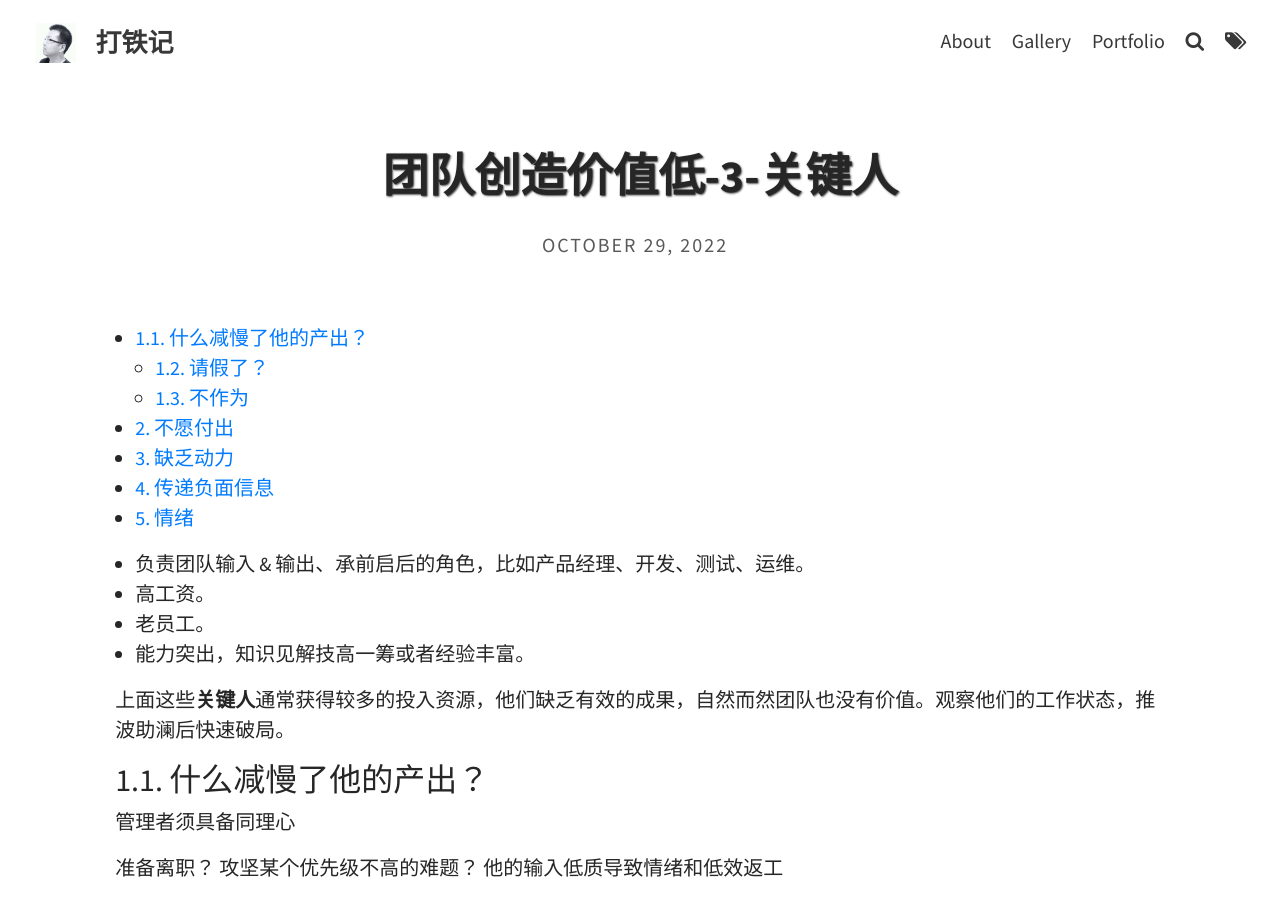
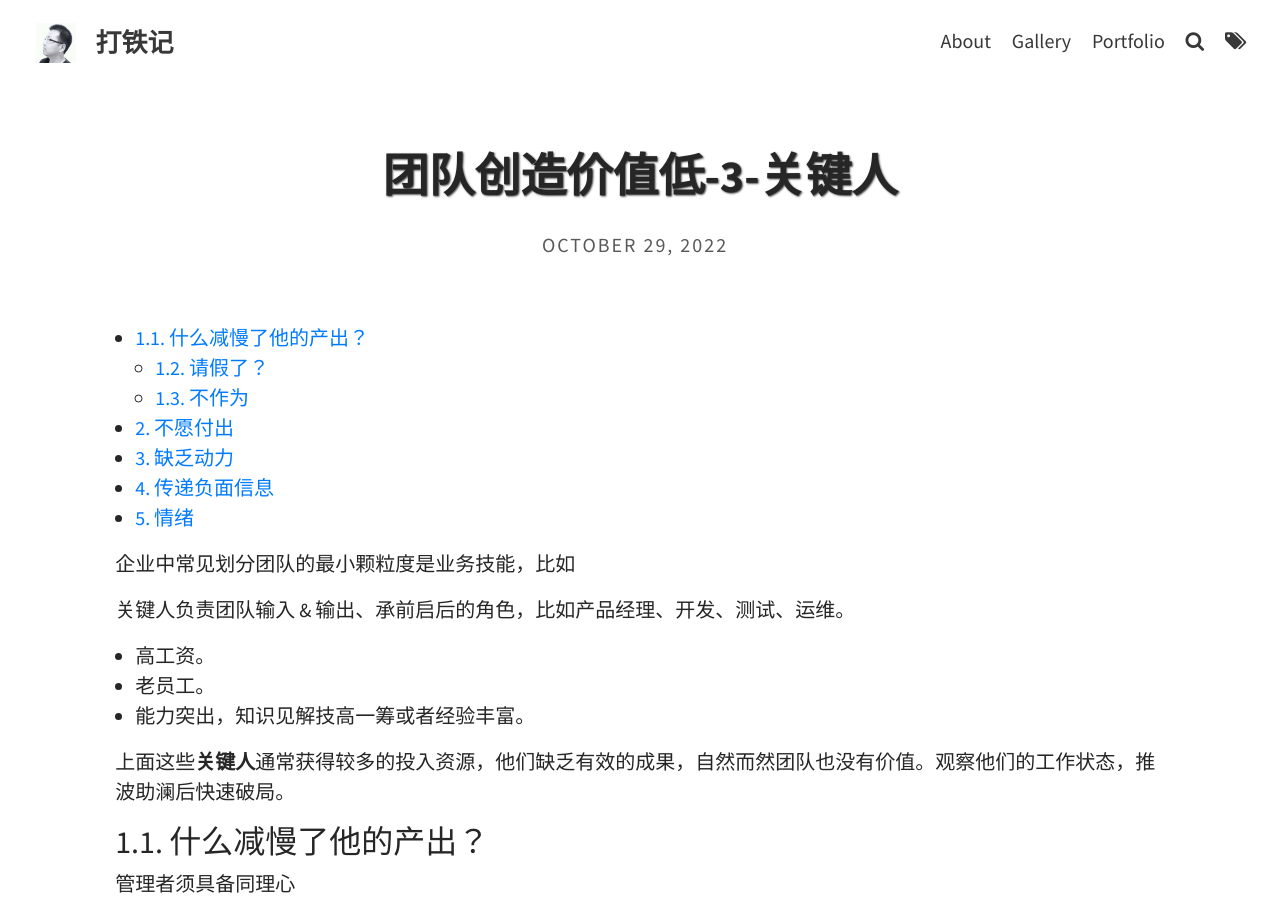
Before and after one commit to hubugui/hubugui.github.io, a Jekyll site: the page built from _posts/2022-10-29-团队创造价值低-3-关键人.md, in a window 1280 px wide and 900 px high. Built offline with Jekyll 4.4.1, drawn with Linux system fonts in a browser that asks for light colours; comment, search, counter and statistics services are not loaded.

Commit message:
Update 2022-10-29-团队创造价值低-3-关键人.md

```diff
--- a/_posts/2022-10-29-团队创造价值低-3-关键人.md
+++ b/_posts/2022-10-29-团队创造价值低-3-关键人.md
@@ -18,7 +18,10 @@ excerpt_separator: <!--more-->
 * TOC
 {:toc}
 
-* 负责团队输入 & 输出、承前启后的角色，比如产品经理、开发、测试、运维。
+企业中常见划分团队的最小颗粒度是业务技能，比如
+
+关键人负责团队输入 & 输出、承前启后的角色，比如产品经理、开发、测试、运维。
+
 * 高工资。
 * 老员工。
 * 能力突出，知识见解技高一筹或者经验丰富。
```
